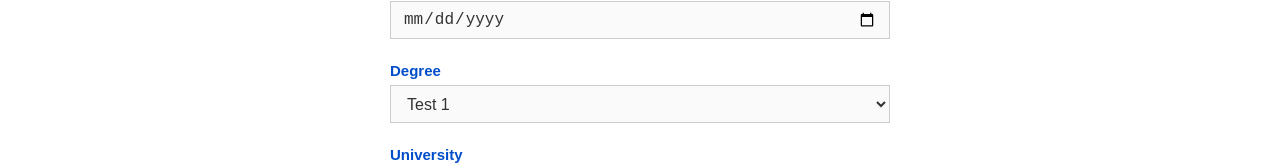
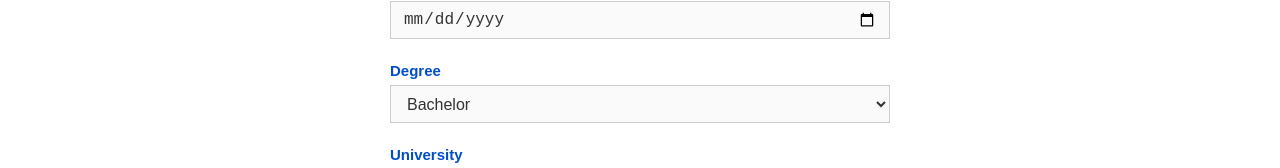
Before and after one commit to sadihasanov/react-widget, a React (Create React App) app: page / in a window 1280 px wide. Shown: the part 172-340 px from the top of the page. Built offline with nearby package versions, Linux system fonts and the light colour scheme.

Commit message:
Another one

```diff
--- a/src/App.js
+++ b/src/App.js
@@ -2882,7 +2882,7 @@ function App() {
             <option key={`degree_disabled`} value="null" disabled>
               - Select Degree -
             </option>
-            {["Test 1", "Test 2"].map((degree, idx) => (
+            {degrees.map((degree, idx) => (
               <option key={`degree_${idx}`} value={degree}>
                 {degree}
               </option>
```
Also changed, not shown: 1 other file (tests, documents, lock files or other folders).
